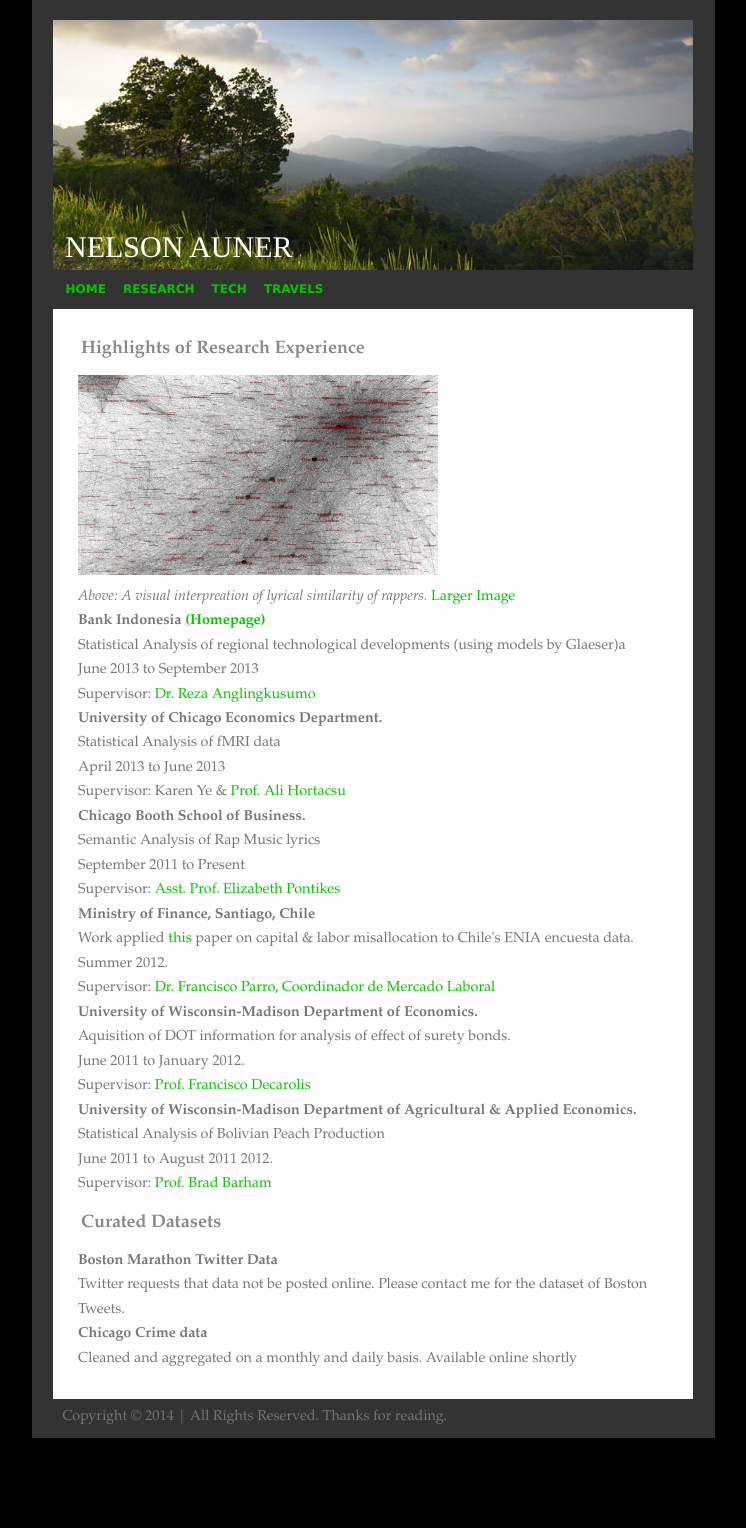
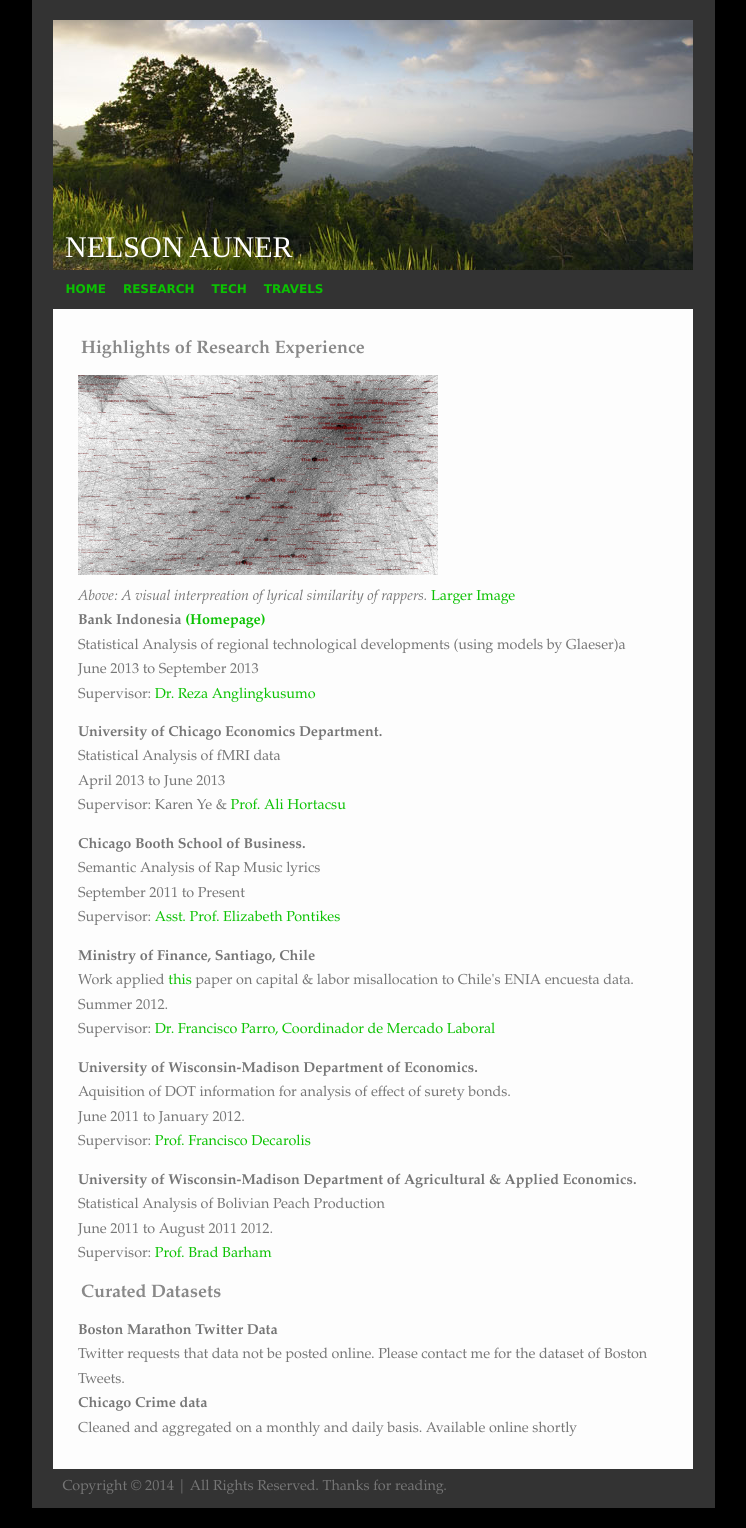
Before and after one commit to nelsonauner/nelsonauner.github.io, a Jekyll site: the page built from research.html, in a window 1280 px wide. Shown: the whole page, without its empty margins (267-1013 px from the left). Built offline with Jekyll 4.4.1, drawn with Linux system fonts in a browser that asks for light colours; Markdown is read by kramdown in place of the engine named in the settings; before the commit the page ends 1458 px from its top, so only the background shows below that.

```diff
--- a/research.html
+++ b/research.html
@@ -14,11 +14,11 @@ title: Research
 <p><IMG SRC="images/spmfmri.png" ALT="Graph of lyrical similarity" WIDTH=250 HEIGHT=250> </p>
 -->
 
-	<p><b>Bank Indonesia <a href="http://www.bi.go.id/id/Default.aspx">(Homepage)</a> </b> </br>Statistical Analysis of regional technological developments (using models by Glaeser)a</br> June  2013 to September 2013 </br> Supervisor: <a href="http://scholar.google.com/scholar?hl=en&q=Reza+Anglingkusumo">Dr. Reza Anglingkusumo</a></p>
-	<p><b>University of Chicago Economics Department.</b> </br>Statistical Analysis of fMRI data</br> April 2013 to June 2013 </br> Supervisor: Karen Ye & <a href="http://home.uchicago.edu/hortacsu/">Prof. Ali Hortacsu</a></p>
-	<p><b>Chicago Booth School of Business.</b> </br>Semantic Analysis of Rap Music lyrics</br> September 2011 to Present </br> Supervisor:<a href="http://www.chicagobooth.edu/faculty/directory/p/elizabeth-g-pontikes"> Asst. Prof.  Elizabeth Pontikes</a></p>
-        <p><b>Ministry of Finance, Santiago, Chile </b></br>Work applied <a href="//http://qje.oxfordjournals.org/content/124/4/1403.full.pdf">this</a> paper on capital & labor misallocation to Chile's ENIA encuesta data. </br>Summer 2012. </br>Supervisor: <a href="http://www.hacienda.cl/el-ministerio/organigrama/francisco-parro.html"> Dr. Francisco Parro, Coordinador de Mercado Laboral</a></p>
-        <p><b>University of Wisconsin-Madison Department of Economics.</b></br>Aquisition of DOT information for analysis of effect of surety bonds.</br> June 2011 to January 2012. </br>Supervisor: <a href="http://people.bu.edu/fdc/">Prof. Francisco Decarolis</a></p>
+	<p><b>Bank Indonesia <a href="http://www.bi.go.id/id/Default.aspx">(Homepage)</a> </b> </br>Statistical Analysis of regional technological developments (using models by Glaeser)a</br> June  2013 to September 2013 </br> Supervisor: <a href="http://scholar.google.com/scholar?hl=en&q=Reza+Anglingkusumo">Dr. Reza Anglingkusumo</a></p></br>
+	<p><b>University of Chicago Economics Department.</b> </br>Statistical Analysis of fMRI data</br> April 2013 to June 2013 </br> Supervisor: Karen Ye & <a href="http://home.uchicago.edu/hortacsu/">Prof. Ali Hortacsu</a></p></br>
+	<p><b>Chicago Booth School of Business.</b> </br>Semantic Analysis of Rap Music lyrics</br> September 2011 to Present </br> Supervisor:<a href="http://www.chicagobooth.edu/faculty/directory/p/elizabeth-g-pontikes"> Asst. Prof.  Elizabeth Pontikes</a></p></br>
+        <p><b>Ministry of Finance, Santiago, Chile </b></br>Work applied <a href="//http://qje.oxfordjournals.org/content/124/4/1403.full.pdf">this</a> paper on capital & labor misallocation to Chile's ENIA encuesta data. </br>Summer 2012. </br>Supervisor: <a href="http://www.hacienda.cl/el-ministerio/organigrama/francisco-parro.html"> Dr. Francisco Parro, Coordinador de Mercado Laboral</a></p></br>
+        <p><b>University of Wisconsin-Madison Department of Economics.</b></br>Aquisition of DOT information for analysis of effect of surety bonds.</br> June 2011 to January 2012. </br>Supervisor: <a href="http://people.bu.edu/fdc/">Prof. Francisco Decarolis</a></p></br>
 		<p><b>University of Wisconsin-Madison Department of Agricultural & Applied Economics.</b></br>Statistical Analysis of Bolivian Peach Production</br> June 2011 to August 2011 2012. </br>Supervisor: <a href="https://www.aae.wisc.edu/faculty/blbarham/">Prof. Brad Barham</a></p>
 
   	 <p><h1 class="title">Curated Datasets</h1></p>
```
